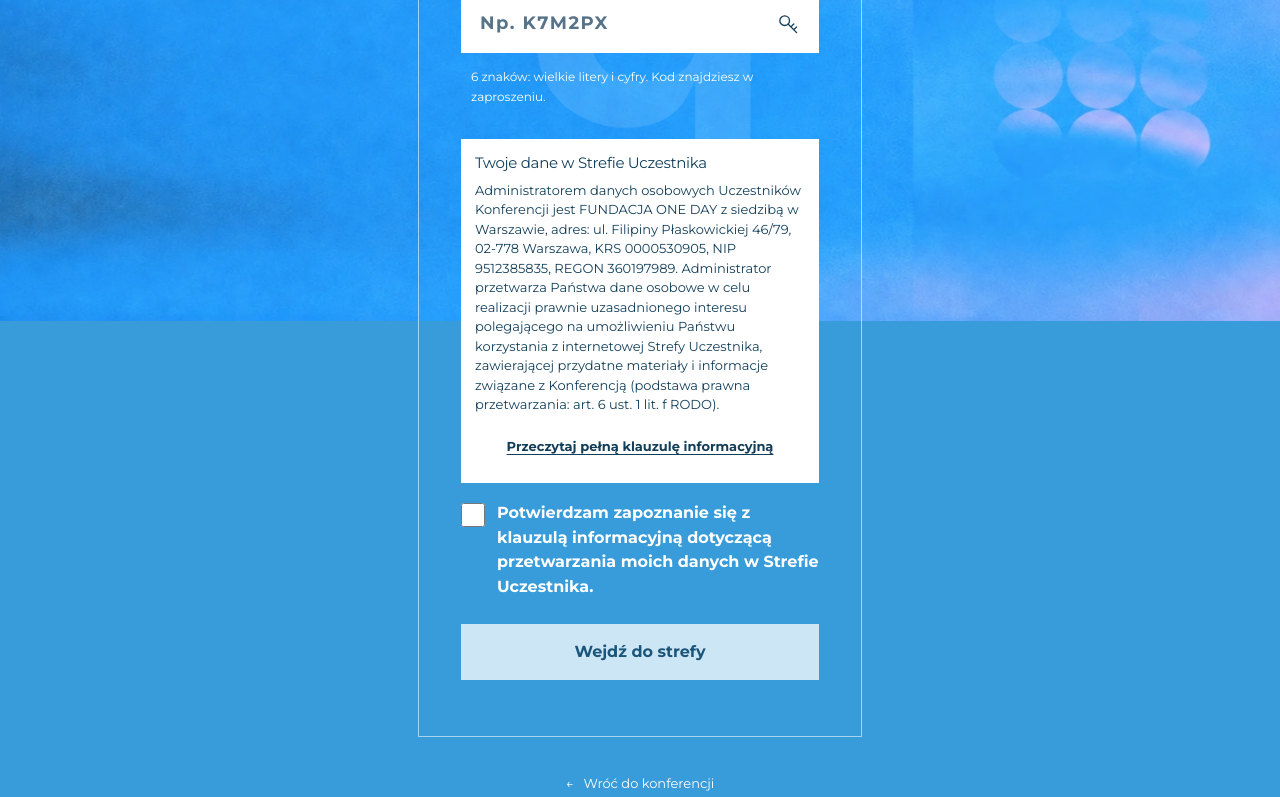
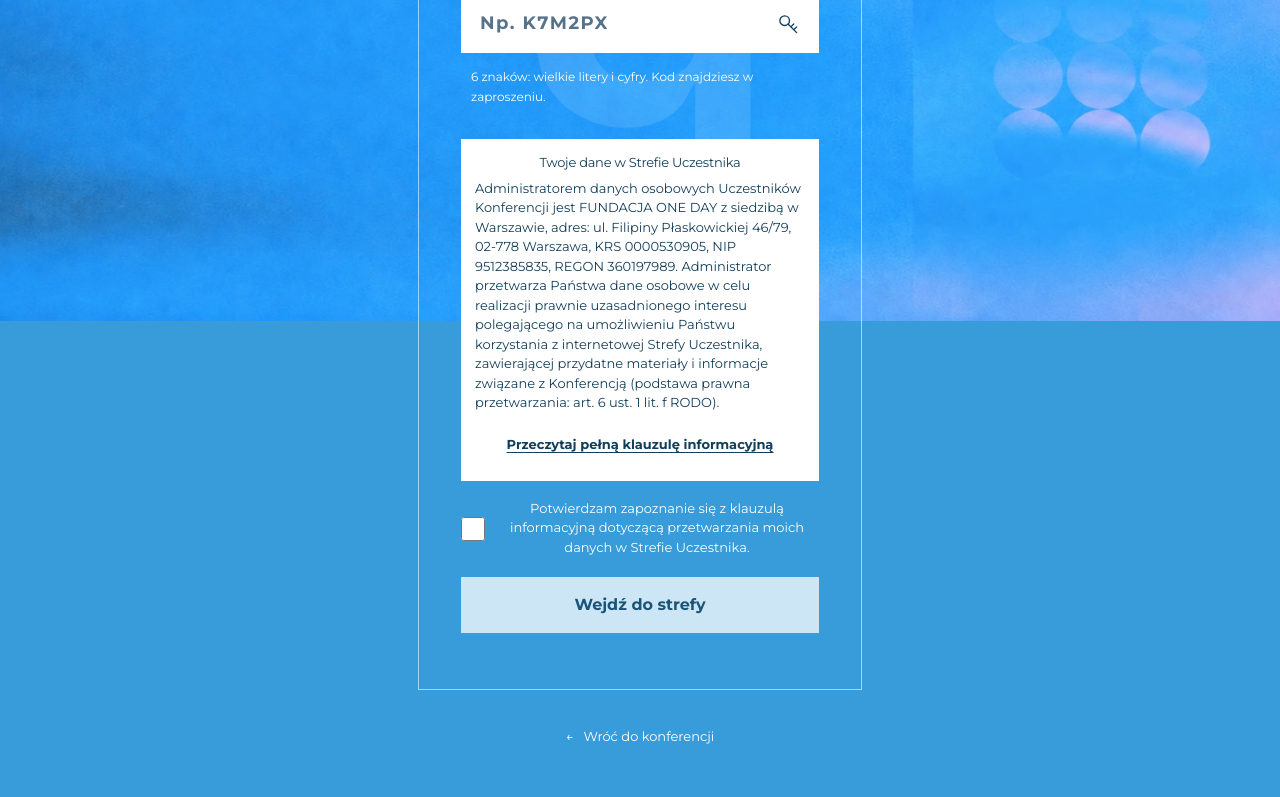
Before and after one commit to pawelsuchodolskizsti-cmd/konferencja-g2g, a Next.js app: page /uczestnik in a window 1280 px wide. Shown: the part 481-1278 px from the top of the page. Built offline with nearby package versions, Linux system fonts and the light colour scheme.

Commit message:
Mniejszy wysrodkowany naglowek i potwierdzenie klauzuli

```diff
--- a/src/app/uczestnik/participant-login.module.css
+++ b/src/app/uczestnik/participant-login.module.css
@@ -181,8 +181,9 @@
   overflow-wrap: anywhere;
 }
 .privacy h2 {
-  font-size: 15px;
-  line-height: 1.35;
+  font-size: 13px;
+  line-height: 1.4;
+  text-align: center;
   margin: 0 0 8px;
 }
 .privacy p {
@@ -206,12 +207,15 @@
   outline-offset: 4px;
 }
 .form .privacyCheck {
-  margin: 0 0 24px;
+  margin: 0 0 20px;
   display: flex;
-  gap: 12px;
-  align-items: flex-start;
-  font-size: 16px;
-  line-height: 1.55;
+  gap: 10px;
+  align-items: center;
+  justify-content: center;
+  text-align: center;
+  font-size: 13px;
+  font-weight: 400;
+  line-height: 1.5;
   cursor: pointer;
 }
 .form .privacyCheck input {
```
